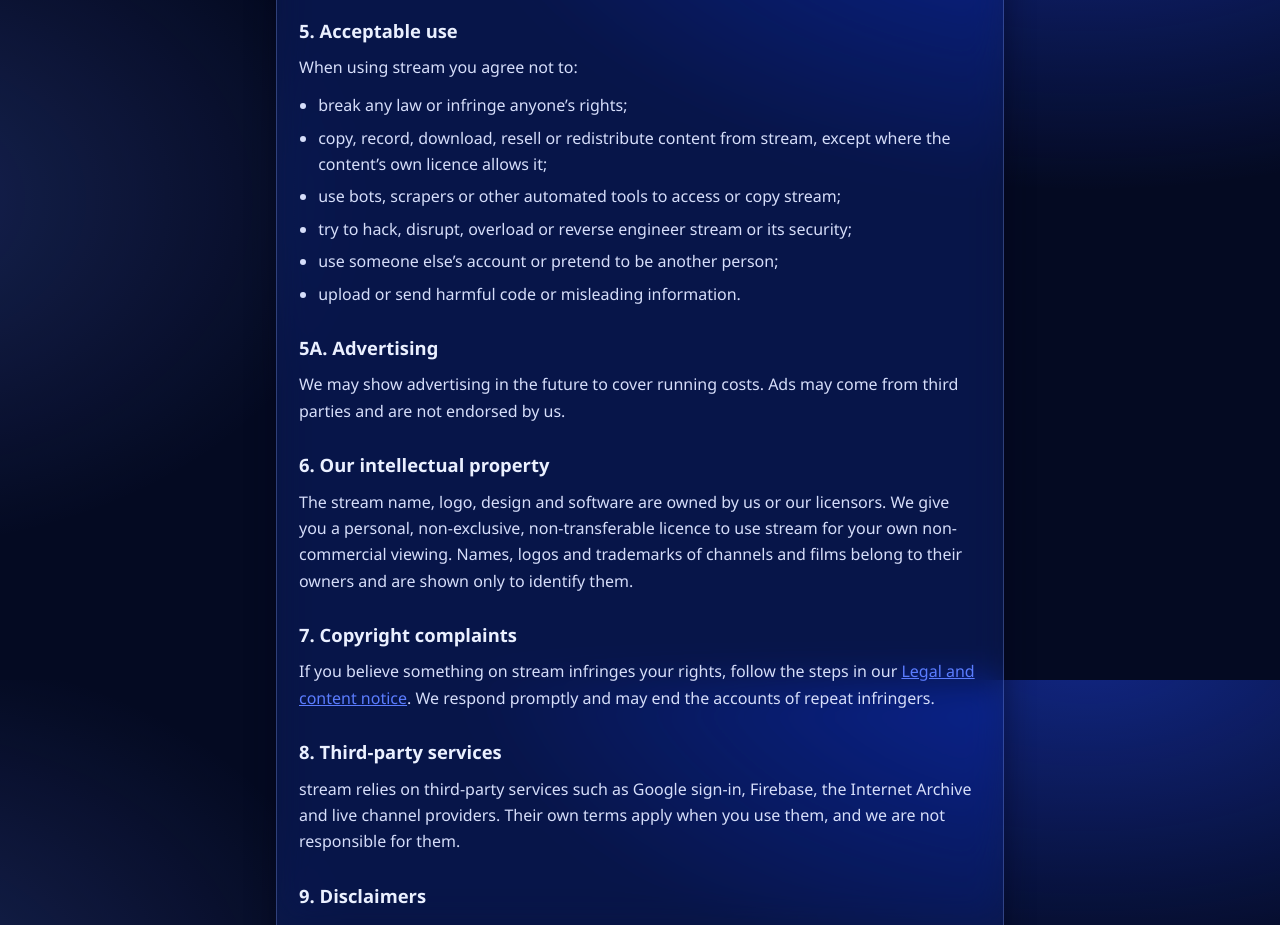
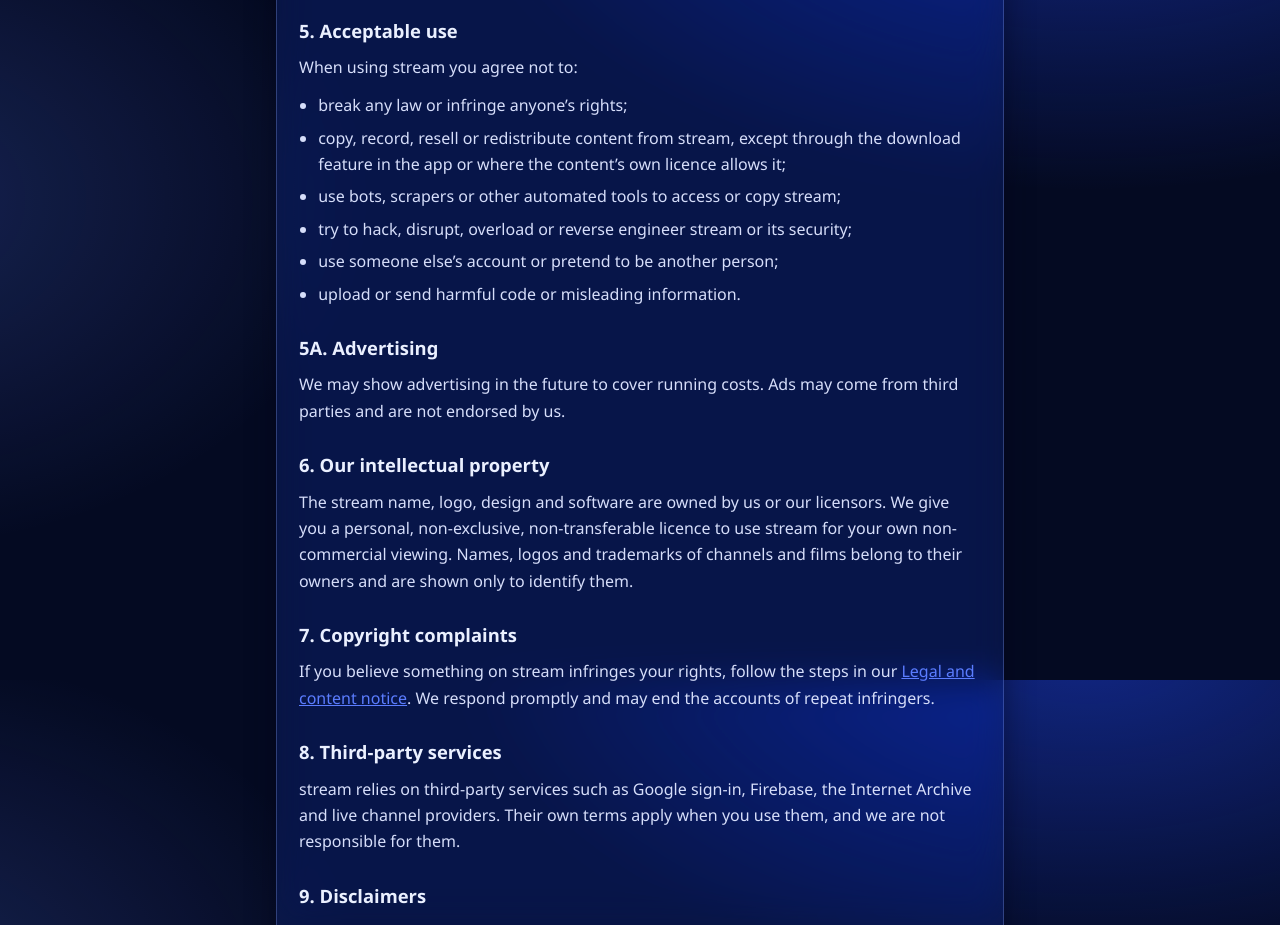
Before and after one commit to Temi5279/Stream-2.0, a plain HTML site: page terms/index.html in a window 1280 px wide. Shown: the part 920-1845 px from the top of the page. Drawn offline with Linux system fonts and the light colour scheme.

Commit message:
Update index.html

```diff
--- a/terms/index.html
+++ b/terms/index.html
@@ -38,7 +38,7 @@
       <p>When using stream you agree not to:</p>
       <ul>
         <li>break any law or infringe anyone’s rights;</li>
-        <li>copy, record, download, resell or redistribute content from stream, except where the content’s own licence allows it;</li>
+        <li>copy, record, resell or redistribute content from stream, except through the download feature in the app or where the content’s own licence allows it;</li>
         <li>use bots, scrapers or other automated tools to access or copy stream;</li>
         <li>try to hack, disrupt, overload or reverse engineer stream or its security;</li>
         <li>use someone else’s account or pretend to be another person;</li>
```
